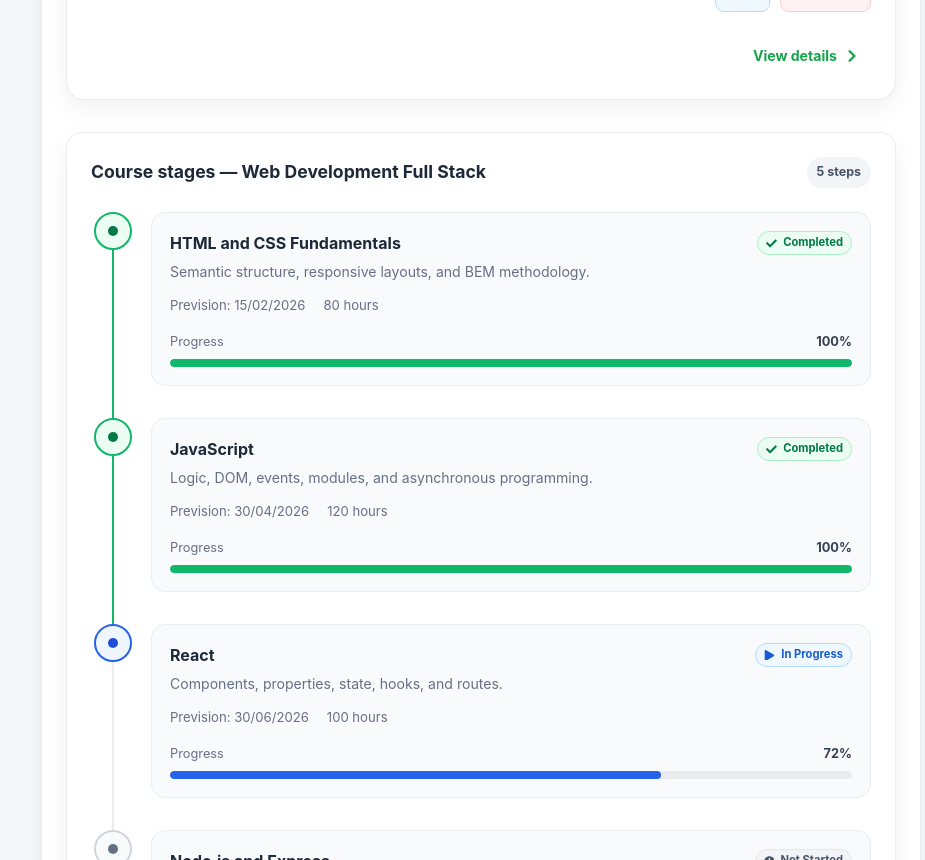
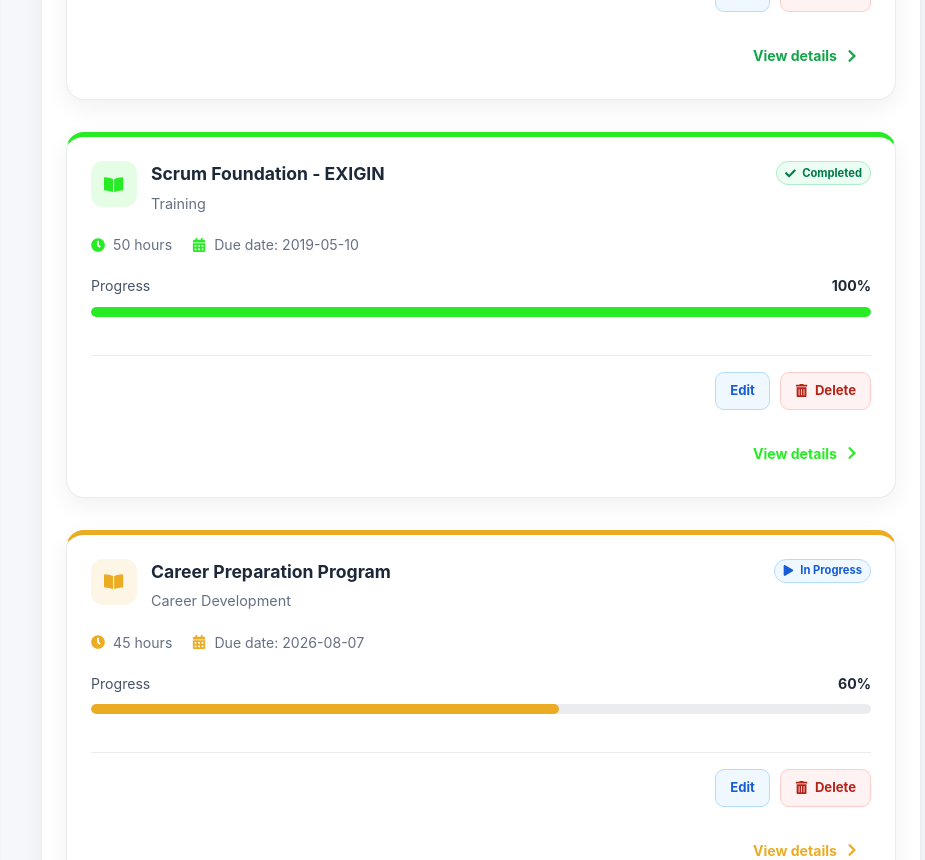
Before and after one commit to MarcioPerusin/tech_transition_planner, a React (Vite) app: page /tech_transition_planner/roadmap in a window 1280 px wide. Shown: the part 1940-2800 px from the top of the page, without its empty margins (287-1212 px from the left). Built offline with nearby package versions, Linux system fonts and the light colour scheme.

Commit message:
fix: update roadmap demo data

```diff
--- a/src/data/roadmapData.js
+++ b/src/data/roadmapData.js
@@ -1,15 +1,14 @@
 // src/data/roadmapData.js
 const roadmapData = [
   {
-    id: 1,
+    id: "300ffc77-32ac-434d-be7a-9aa6ab5f7e5c",
     title: "Web Development Full Stack",
     institution: "TripleTen",
     hours: 480,
     progress: 72,
-    status: "In progress",
-    dueDate: "30/09/2026",
+    status: "in-progress",
+    dueDate: "2026-09-30",
     color: "#2563eb",
-
     timeline: [
       {
         id: 1,
@@ -63,15 +62,41 @@ const roadmapData = [
       },
     ],
   },
+
   {
-    id: 2,
+    id: "data-science-academy-demo",
     title: "Data Scientist Training Program",
     institution: "Data Science Academy",
     hours: 350,
     progress: 100,
-    status: "Completed",
-    dueDate: "15/11/2021",
+    status: "completed",
+    dueDate: "2026-05-06",
     color: "#16a34a",
+    timeline: [],
+  },
+
+  {
+    id: "scrum-foundation-demo",
+    title: "Scrum Foundation - EXIGIN",
+    institution: "Training",
+    hours: 50,
+    progress: 100,
+    status: "completed",
+    dueDate: "2019-05-10",
+    color: "#27eb24",
+    timeline: [],
+  },
+
+  {
+    id: "career-preparation-demo",
+    title: "Career Preparation Program",
+    institution: "Career Development",
+    hours: 45,
+    progress: 60,
+    status: "in-progress",
+    dueDate: "2026-08-07",
+    color: "#ebac24",
+    timeline: [],
   },
 ];
 
```
